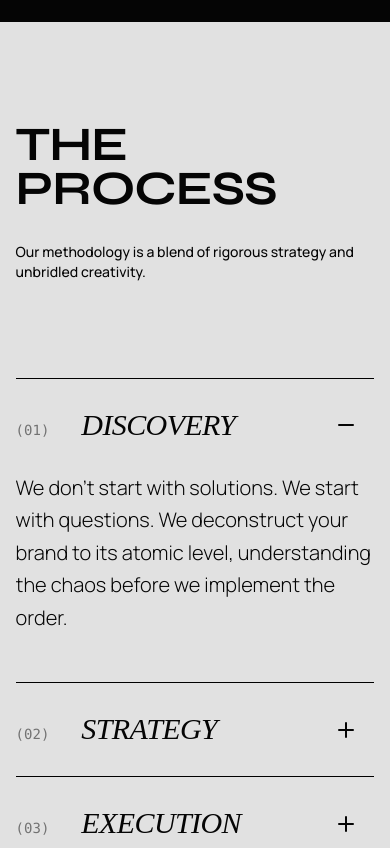
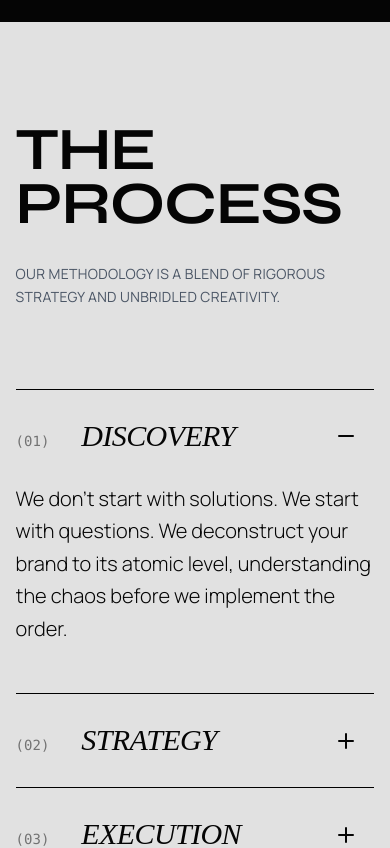
Before and after one commit to Rauliqbal/NeoPortfolio, a React (Vite) app: page / in a window 390 px wide. Shown: the part 6060-6908 px from the top of the page. Built offline with nearby package versions, Linux system fonts and the light colour scheme; a web font is replaced by a local one.

Commit message:
style: fixing section title

```diff
--- a/src/components/Process.tsx
+++ b/src/components/Process.tsx
@@ -51,11 +51,9 @@ export default function Process() {
   return (
     <section ref={sectionRef} className="section-padding bg-foreground text-background">
       <div className="container">
-        <div className="flex flex-col md:flex-row mb-24 justify-between">
-          <h2 className="text-5xl md:text-6xl lg:text-8xl font-bold ">
-            THE <br/>PROCESS
-          </h2>
-          <p className="max-w-md text-sm md:text-lg mt-8 md:mt-0 font-medium">
+        <div className="flex flex-col md:flex-row justify-between md:items-end mb-20">
+          <h2 className="text-6xl md:text-8xl font-bold">The <br />Process</h2>
+          <p className="max-w-sm text-sm md:text-lg uppercase tracking-wide leading-relaxed text-gray-600 mt-8 md:mt-0">
             Our methodology is a blend of rigorous strategy and unbridled creativity.
           </p>
         </div>
--- a/src/components/Service.tsx
+++ b/src/components/Service.tsx
@@ -101,16 +101,16 @@ export default function Service() {
 
       <div
         ref={revealRef}
-        className="fixed top-0 left-0 w-[300px] h-[400px] pointer-events-none z-50 opacity-0 scale-0 hidden md:block rounded-lg overflow-hidden mix-blend-exclusion"
+        className="fixed top-0 left-0 w-75 h-100 pointer-events-none z-50 opacity-0 scale-0 hidden md:block rounded-lg overflow-hidden mix-blend-exclusion"
         style={{ willChange: 'transform' }}
       >
         <img src={activeImage} alt="Service Preview" className="w-full h-full object-cover" />
       </div>
 
       <div className="container relative z-10">
-        <div className="flex flex-col md:flex-row justify-between items-end mb-20">
-          <h2 className="text-6xl md:text-8xl font-bold mb-8 md:mb-0">My <br />Expertise</h2>
-          <p className="max-w-sm text-sm md:text-lg uppercase tracking-wide leading-relaxed text-gray-400 pt-4">
+        <div className="flex flex-col md:flex-row justify-between md:items-end mb-20">
+          <h2 className="text-6xl md:text-8xl font-bold">My <br />Expertise</h2>
+          <p className="max-w-sm text-sm md:text-lg uppercase tracking-wide leading-relaxed text-gray-400 mt-8 md:mt-0">
             Crafting scalable digital solutions through thoughtful engineering, modern technologies, and seamless user experiences.
           </p>
         </div>
```
